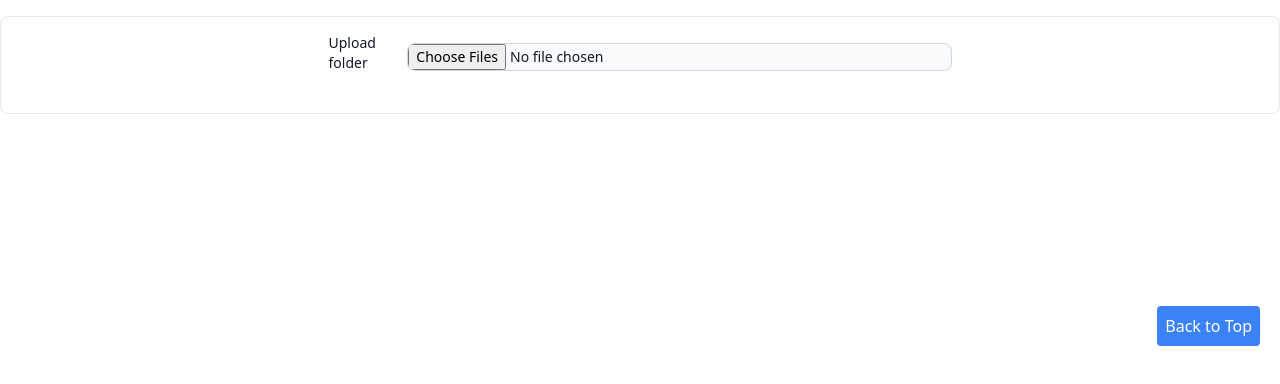
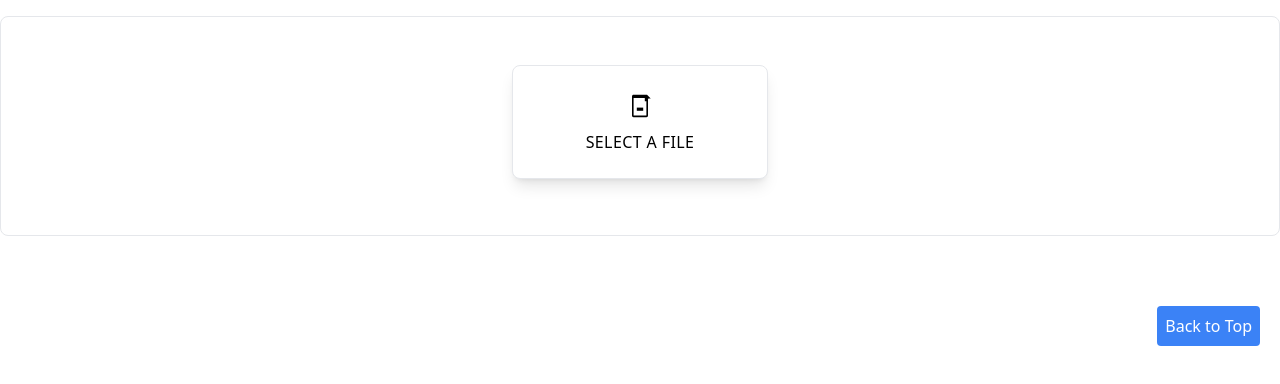
Before and after one commit to amew0/SihaSansFrontieres, a React (Vite) app in the folder front/: page / in a window 1280 px wide. Both pictures are taken after a click on the button "Start Now". Shown: the part 800-1184 px from the top of the page. Built offline with nearby package versions, Linux system fonts and the light colour scheme.

Commit message:
update ui/ux

```diff
--- a/front/src/App.tsx
+++ b/front/src/App.tsx
@@ -54,9 +54,9 @@ const App: React.FC = () => {
               <div className="w-full my-4">
                 <div className="flex flex-col gap-4 p-4">
                   <ImageResult images={outputs.images} />
-                  <div className="flex justify-between mx-auto">
-                    <img src="/outputs/confidence.png" alt="Stats" className="w-1/2" />
-                    <img src="/outputs/data/10.jpg" alt="Chart" className="w-1/2" />
+                  <div className="flex w-full justify-between mx-auto">
+                    <img src="/outputs/confidence.png" alt="Stats" className="w-1/2 flex justify-center items-center m-5 p-5 rounded-lg shadow-lg hover:shadow-2xl transition-shadow duration-300"/>
+                    <img src="/outputs/data/10.jpg" alt="Chart"  className="w-1/2 flex justify-center items-center m-5 p-5 rounded-lg shadow-lg hover:shadow-2xl transition-shadow duration-300"/>
                   </div>
                 </div>
               </div>
--- a/front/src/components/Input/Input.tsx
+++ b/front/src/components/Input/Input.tsx
@@ -37,22 +37,25 @@ const ImageUploadComponent: React.FC<ImagesProps> = ({ processed, setProcessed }
   };
 
   return (
-    <div className="flex flex-col items-center justify-center">
-      <div className="flex items-center w-1/2">
-        <label
-          className="block mb-2 text-sm font-medium text-gray-900 dark:text-white"
-          htmlFor="file_input"
-        >
-          Upload folder
-        </label>
+    <>
+      <div className="flex justify-center items-center my-8">
+      <label className="w-64 flex flex-col items-center px-4 py-6 bg-white text-blue rounded-lg shadow-lg tracking-wide uppercase border border-blue cursor-pointer hover:bg-blue hover:text-white">
+        <svg className="w-8 h-8" fill="currentColor" xmlns="http://www.w3.org/2000/svg" viewBox="0 0 20 20">
+          {/* Icon from Heroicons */}
+          <path d="M16.7,5.3l-2-2C14.5,3.1,14.3,3,14,3H6C5.4,3,5,3.4,5,4v12c0,0.6,0.4,1,1,1h8c0.6,0,1-0.4,1-1V6C15,5.7,15.1,5.5,15.3,5.3z M14,7v9H6V5h7v2H14z" />
+          <path d="M8,11h4v2H8V11z" />
+        </svg>
+        <span className="mt-2 text-base leading-normal">Select a file</span>
         <input
           // ref={fileInputRef}
-          className="block w-full text-sm text-gray-900 border border-gray-300 rounded-lg cursor-pointer bg-gray-50 dark:text-gray-400 focus:outline-none dark:bg-gray-700 dark:border-gray-600 dark:placeholder-gray-400"
+          className="block w-full text-sm text-gray-900 border border-gray-300 rounded-lg cursor-pointer bg-gray-50 dark:text-gray-400 focus:outline-none dark:bg-gray-700 dark:border-gray-600 dark:placeholder-gray-400 hidden"
           type="file"
           onChange={handleImageUpload}
           multiple // This is required to select multiple files
         />
-      </div>
+      </label>
+    </div>
+
       <div className="grid grid-cols-10 gap-4">
         {" "}
         {/* Adjust this grid layout as needed */}
@@ -79,7 +82,7 @@ const ImageUploadComponent: React.FC<ImagesProps> = ({ processed, setProcessed }
           </button>
         )}
       </div>
-    </div>
+    </>
   );
 };
 
--- a/front/src/components/Result/ImageResult.tsx
+++ b/front/src/components/Result/ImageResult.tsx
@@ -10,7 +10,7 @@ const ImageResult: React.FC<ImagesProps> = ({ images }) => {
       <div className="grid grid-cols-10 gap-4">
         {/* Adjust this grid layout as needed */}
         {images.map((src, index) => (
-          <div className="flex flex-col">
+          <div className="flex flex-col rounded-lg shadow-md hover:shadow-lg transition-shadow duration-300">
             <img
               key={index}
               src={src}
```
